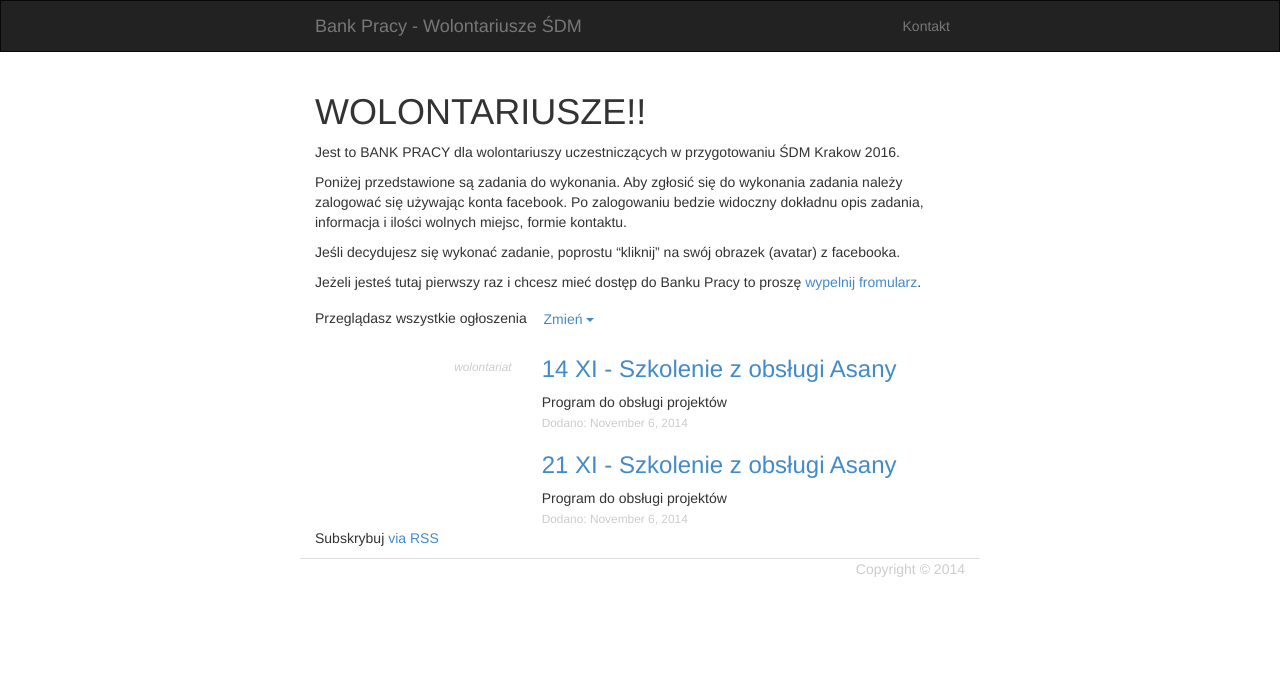
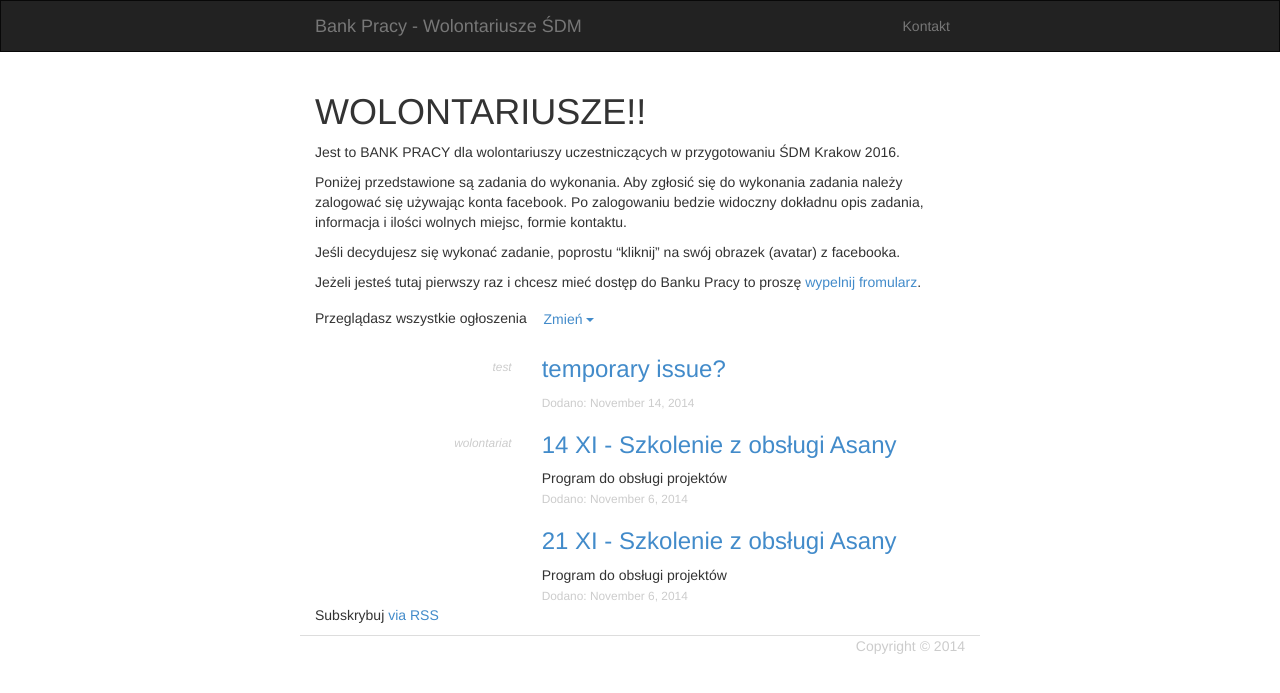
Before and after one commit to Krakow2016/tablica, a Jekyll site: the page built from index.html, in a window 1280 px wide. Shown: the top 693 px of the page. Built offline with Jekyll 4.4.1, drawn with Linux system fonts in a browser that asks for light colours.

Commit message:
Updated 2014-11-14-temporary-issue.md

```diff
--- a/_posts/2014-11-14-temporary-issue.md
+++ b/_posts/2014-11-14-temporary-issue.md
@@ -4,6 +4,8 @@
 title: "temporary issue?"
 team_count: "1"
 archive: false
+categories:
+  - test
 ---
 
 ## A New Post
```
